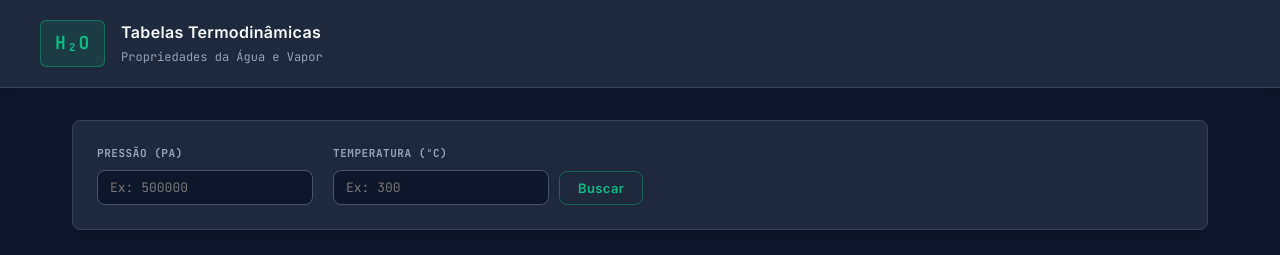
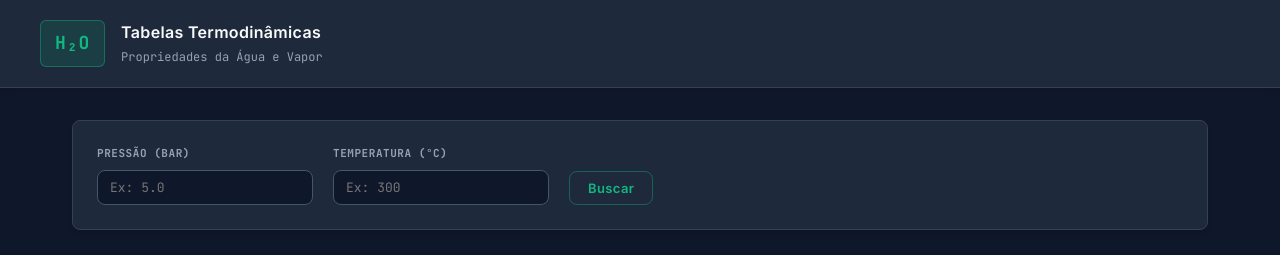
Before and after one commit to samuel-rbt/termodinamica-agua, a React (Vite) app: page / in a window 1280 px wide. Shown: the top 255 px of the page. Built offline with nearby package versions, Linux system fonts and the light colour scheme.

Commit message:
chore: half decimal pascal

```diff
--- a/src/App.jsx
+++ b/src/App.jsx
@@ -18,7 +18,7 @@ function interpQuad(x0, y0, x1, y1, x2, y2, x) {
   return y0 * L0 + y1 * L1 + y2 * L2;
 }
 
-// GERADOR DO MEMORIAL MATEMÁTICO (Lagrange)
+// GERADOR DO MEMORIAL MATEMÁTICO
 function generateCalcSteps(x0, y0, x1, y1, x2, y2, x, yName="y") {
   if (x0 === x1 || x1 === x2 || x0 === x2) return ["Erro: Pontos inválidos (Divisão por zero)."];
   const L0 = ((x - x1) * (x - x2)) / ((x0 - x1) * (x0 - x2));
@@ -65,25 +65,24 @@ export default function App() {
 
   const handleSearch = useCallback(() => {
     setResult(null); setAnalysis(null); setHighlightVal(null); setTableInfo(null);
-    const valP = parseFloat(inputP); // O USUÁRIO DIGITA EM PASCAL
-    const valT = parseFloat(inputT); // O USUÁRIO DIGITA EM °C
+    const valP = parseFloat(inputP); // USUÁRIO DIGITA EM BAR (Ex: 0.01 até 300)
+    const valT = parseFloat(inputT); // USUÁRIO DIGITA EM °C
     const hasP = !isNaN(valP);
     const hasT = !isNaN(valT);
 
-    if (!hasP && !hasT) { alert("Insira Pressão (em Pascal) e/ou Temperatura."); return; }
+    if (!hasP && !hasT) { alert("Insira Pressão e/ou Temperatura."); return; }
 
     let estado = ""; let memorial = []; let rowData = [];
     let keys = []; let units = []; let currentT = 0; let s_val = null;
 
     if (hasT && !hasP) {
-      // APENAS TEMPERATURA
       const pts = findThreePoints(satT, valT, 0);
       if (pts[0] === -1) { setResult({ error: "Temperatura fora da tabela (0.01 a 374.14 °C)." }); return; }
 
       const steps = generateCalcSteps(satT[pts[0]][0], satT[pts[0]][1], satT[pts[1]][0], satT[pts[1]][1], satT[pts[2]][0], satT[pts[2]][1], valT, "Psat (bar)");
       rowData = satTKeys.map((_, i) => interpQuad(satT[pts[0]][0], satT[pts[0]][i], satT[pts[1]][0], satT[pts[1]][i], satT[pts[2]][0], satT[pts[2]][i], valT));
 
-      // Converte o resultado de bar para Pa
+      // CONVERSÃO DE SAÍDA: Bar -> Pascal
       rowData[1] = rowData[1] * 100000;
       let tUnits = [...satTUnits]; tUnits[1] = 'Pa';
 
@@ -97,20 +96,19 @@ export default function App() {
       setAnalysis({
         estado: "MISTURA SATURADA (Foco em Temperatura)", color: "var(--accent)", T: currentT, s_val,
         h_str: `hf: ${fmt(rowData[4])} | hg: ${fmt(rowData[5])}`, s_str: `sf: ${fmt(rowData[6])} | sg: ${fmt(rowData[7])}`,
-        memorial: [`[ENTRADA] Temperatura T = ${valT} °C`, ...steps, `[CONVERSÃO FINAL] Psat (Pascal) = Psat(bar) × 100000 = ${fmt(rowData[1])} Pa`]
+        memorial: [`[ENTRADA] Temperatura T = ${valT} °C`, ...steps, `[CONVERSÃO FINAL PARA O PROFESSOR] Psat (Pascal) = Psat(bar) × 100000 = ${fmt(rowData[1])} Pa`]
       });
       setResult({ title: `Resultados para T = ${valT} °C`, interped: satT[pts[0]][0] !== valT, keys: satTKeys, units: tUnits, values: rowData, rawVal: valT });
 
     } else if (hasP && !hasT) {
-      // APENAS PRESSÃO
-      const valBar = valP / 100000; // Converte Pa -> Bar para busca interna
-      const pts = findThreePoints(satP, valBar, 0);
-      if (pts[0] === -1) { setResult({ error: "Pressão fora da tabela (611 Pa a 22.090.000 Pa)." }); return; }
+      // BUSCA DIRETA PELA PRESSÃO (valP já está em bar pelo input do usuário)
+      const pts = findThreePoints(satP, valP, 0);
+      if (pts[0] === -1) { setResult({ error: "Pressão fora da tabela de saturação (0.00611 bar a 220.9 bar)." }); return; }
 
-      const steps = generateCalcSteps(satP[pts[0]][0], satP[pts[0]][1], satP[pts[1]][0], satP[pts[1]][1], satP[pts[2]][0], satP[pts[2]][1], valBar, "Tsat (°C)");
-      rowData = satPKeys.map((_, i) => interpQuad(satP[pts[0]][0], satP[pts[0]][i], satP[pts[1]][0], satP[pts[1]][i], satP[pts[2]][0], satP[pts[2]][i], valBar));
+      const steps = generateCalcSteps(satP[pts[0]][0], satP[pts[0]][1], satP[pts[1]][0], satP[pts[1]][1], satP[pts[2]][0], satP[pts[2]][1], valP, "Tsat (°C)");
+      rowData = satPKeys.map((_, i) => interpQuad(satP[pts[0]][0], satP[pts[0]][i], satP[pts[1]][0], satP[pts[1]][i], satP[pts[2]][0], satP[pts[2]][i], valP));
 
-      // Converte a pressão de volta para Pa
+      // CONVERSÃO DE SAÍDA: Bar -> Pascal
       rowData[0] = rowData[0] * 100000;
       let pUnits = [...satPUnits]; pUnits[0] = 'Pa';
 
@@ -119,25 +117,24 @@ export default function App() {
 
       keys = satPKeys; units = pUnits; currentT = rowData[1]; s_val = [rowData[6], rowData[7]];
       setTableInfo({ headers: modHeaders, rows: modRows, keyIdx: 0 });
-      setHighlightVal(valP);
+      setHighlightVal(valP * 100000); // Highlight procura em Pascal agora
 
       setAnalysis({
         estado: "MISTURA SATURADA (Foco em Pressão)", color: "var(--accent)", T: currentT, s_val,
         h_str: `hf: ${fmt(rowData[4])} | hg: ${fmt(rowData[5])}`, s_str: `sf: ${fmt(rowData[6])} | sg: ${fmt(rowData[7])}`,
-        memorial: [`[ENTRADA] Pressão P = ${valP} Pa`, `[CONVERSÃO] P = ${valP} / 100000 = ${fmt(valBar)} bar`, ...steps]
+        memorial: [`[ENTRADA] Pressão P = ${valP} bar`, ...steps, `[CONVERSÃO FINAL PARA O PROFESSOR] P_exibição = ${valP} × 100000 = ${fmt(rowData[0])} Pa`]
       });
-      setResult({ title: `Resultados para P = ${valP} Pa`, interped: satP[pts[0]][0] !== valBar, keys: satPKeys, units: pUnits, values: rowData, rawVal: rowData[1] });
+      setResult({ title: `Resultados para P = ${valP * 100000} Pa`, interped: satP[pts[0]][0] !== valP, keys: satPKeys, units: pUnits, values: rowData, rawVal: rowData[1] });
 
     } else if (hasP && hasT) {
-      // PRESSÃO E TEMPERATURA
-      const valBar = valP / 100000;
-      const ptsP = findThreePoints(satP, valBar, 0);
-      if (ptsP[0] === -1) { setResult({ error: "Pressão fora dos limites termodinâmicos (611 Pa a 22.090.000 Pa)." }); return; }
+      // valP está em bar
+      const ptsP = findThreePoints(satP, valP, 0);
+      if (ptsP[0] === -1) { setResult({ error: "Pressão fora dos limites termodinâmicos (0.00611 a 220.9 bar)." }); return; }
 
-      const Tsat = interpQuad(satP[ptsP[0]][0], satP[ptsP[0]][1], satP[ptsP[1]][0], satP[ptsP[1]][1], satP[ptsP[2]][0], satP[ptsP[2]][1], valBar);
-      const stepsTsat = generateCalcSteps(satP[ptsP[0]][0], satP[ptsP[0]][1], satP[ptsP[1]][0], satP[ptsP[1]][1], satP[ptsP[2]][0], satP[ptsP[2]][1], valBar, "Tsat");
+      const Tsat = interpQuad(satP[ptsP[0]][0], satP[ptsP[0]][1], satP[ptsP[1]][0], satP[ptsP[1]][1], satP[ptsP[2]][0], satP[ptsP[2]][1], valP);
+      const stepsTsat = generateCalcSteps(satP[ptsP[0]][0], satP[ptsP[0]][1], satP[ptsP[1]][0], satP[ptsP[1]][1], satP[ptsP[2]][0], satP[ptsP[2]][1], valP, "Tsat");
 
-      memorial.push(`[ENTRADAS] P = ${valP} Pa (${fmt(valBar)} bar) | T = ${valT} °C`);
+      memorial.push(`[ENTRADAS] P = ${valP} bar | T = ${valT} °C`);
       memorial.push(`Determinando a Fronteira de Fase (Tsat):`);
       memorial.push(...stepsTsat);
 
@@ -145,10 +142,10 @@ export default function App() {
         estado = "VAPOR SUPERAQUECIDO";
         memorial.push(`\n[ANÁLISE DE FASE] T_sistema > Tsat ➔ (${valT} °C > ${fmt(Tsat)} °C)`);
 
-        const { key, table } = findClosestTable(supData, valBar);
+        const { key, table } = findClosestTable(supData, valP);
         memorial.push(`Buscando em tabela de Vapor (P_ref = ${key} bar).`);
         const ptsT = findThreePoints(table.rows, valT, 0);
-        if (ptsT[0] === -1) { setResult({ error: `T = ${valT}°C fora da tabela superaquecida.` }); return; }
+        if (ptsT[0] === -1) { setResult({ error: `T = ${valT}°C fora da tabela superaquecida para P=${key} bar.` }); return; }
 
         memorial.push(`\n[CÁLCULO DA ENTROPIA s]`);
         memorial.push(...generateCalcSteps(table.rows[ptsT[0]][0], table.rows[ptsT[0]][3], table.rows[ptsT[1]][0], table.rows[ptsT[1]][3], table.rows[ptsT[2]][0], table.rows[ptsT[2]][3], valT, "s"));
@@ -159,16 +156,16 @@ export default function App() {
         setTableInfo({ headers: table.headers, rows: table.rows, keyIdx: 0 });
         setHighlightVal(valT);
         setAnalysis({ estado, color: "var(--amber)", memorial, T: valT, s_val: rowData[3], h_str: fmt(rowData[2]), s_str: fmt(rowData[3]) });
-        setResult({ title: `Vapor Superaquecido (P = ${valP} Pa, T = ${valT} °C)`, interped: table.rows[ptsT[0]][0] !== valT, keys: ['T','v','h','s'], units: units, values: rowData, rawVal: valT });
+        setResult({ title: `Vapor Superaquecido (P = ${valP * 100000} Pa, T = ${valT} °C)`, interped: table.rows[ptsT[0]][0] !== valT, keys: ['T','v','h','s'], units: units, values: rowData, rawVal: valT });
 
       } else if (valT < Tsat - 0.1) {
         estado = "LÍQUIDO COMPRIMIDO";
         memorial.push(`\n[ANÁLISE DE FASE] T_sistema < Tsat ➔ (${valT} °C < ${fmt(Tsat)} °C)`);
 
-        const { key, table } = findClosestTable(liqData, valBar / 10);
+        const { key, table } = findClosestTable(liqData, valP / 10);
         memorial.push(`Buscando em tabela de Líquido (P_ref = ${key} MPa).`);
         const ptsT = findThreePoints(table.rows, valT, 0);
-        if (ptsT[0] === -1) { setResult({ error: `T = ${valT}°C fora da tabela de líquido.` }); return; }
+        if (ptsT[0] === -1) { setResult({ error: `T = ${valT}°C fora da tabela de líquido para P=${key} MPa.` }); return; }
 
         memorial.push(`\n[CÁLCULO DA ENTROPIA s]`);
         memorial.push(...generateCalcSteps(table.rows[ptsT[0]][0], table.rows[ptsT[0]][3], table.rows[ptsT[1]][0], table.rows[ptsT[1]][3], table.rows[ptsT[2]][0], table.rows[ptsT[2]][3], valT, "s"));
@@ -178,25 +175,25 @@ export default function App() {
 
         setTableInfo({ headers: table.headers, rows: table.rows, keyIdx: 0 });
         setHighlightVal(valT);
-        setAnalysis({ estado, color: "#3b82f6", memorial, T: valT, s_val: rowData[3], h_str: fmt(rowData[2]), s_str: fmt(rowData[3]) });
-        setResult({ title: `Líquido Comprimido (P = ${valP} Pa, T = ${valT} °C)`, interped: table.rows[ptsT[0]][0] !== valT, keys: ['T','v','h','s'], units: units, values: rowData, rawVal: valT });
+        setAnalysis({ estado, color: "var(--accent)", memorial, T: valT, s_val: rowData[3], h_str: fmt(rowData[2]), s_str: fmt(rowData[3]) });
+        setResult({ title: `Líquido Comprimido (P = ${valP * 100000} Pa, T = ${valT} °C)`, interped: table.rows[ptsT[0]][0] !== valT, keys: ['T','v','h','s'], units: units, values: rowData, rawVal: valT });
 
       } else {
         estado = "MISTURA SATURADA";
         memorial.push(`\n[ANÁLISE DE FASE] T_sistema ≅ Tsat ➔ (${valT} °C ≅ ${fmt(Tsat)} °C)`);
         memorial.push(`Extraindo as linhas de saturação do fluido.`);
-        rowData = satPKeys.map((_, i) => interpQuad(satP[ptsP[0]][0], satP[ptsP[0]][i], satP[ptsP[1]][0], satP[ptsP[1]][i], satP[ptsP[2]][0], satP[ptsP[2]][i], valBar));
+        rowData = satPKeys.map((_, i) => interpQuad(satP[ptsP[0]][0], satP[ptsP[0]][i], satP[ptsP[1]][0], satP[ptsP[1]][i], satP[ptsP[2]][0], satP[ptsP[2]][i], valP));
 
-        rowData[0] = rowData[0] * 100000; // Voltar para Pascal
+        rowData[0] = rowData[0] * 100000; // Converte para Pascal
         let pUnits = [...satPUnits]; pUnits[0] = 'Pa';
         const modRows = satP.map(r => { let nr = [...r]; nr[0] *= 100000; return nr; });
         let modHeaders = [...satPHeaders]; modHeaders[0] = 'P (Pa)';
 
         keys = satPKeys; units = pUnits;
         setTableInfo({ headers: modHeaders, rows: modRows, keyIdx: 0 });
-        setHighlightVal(valP);
+        setHighlightVal(valP * 100000);
         setAnalysis({ estado, color: "var(--accent)", memorial, T: rowData[1], s_val: [rowData[6], rowData[7]], h_str: `hf: ${fmt(rowData[4])} | hg: ${fmt(rowData[5])}`, s_str: `sf: ${fmt(rowData[6])} | sg: ${fmt(rowData[7])}` });
-        setResult({ title: `Mistura Saturada (P = ${valP} Pa)`, interped: satP[ptsP[0]][0] !== valBar, keys: satPKeys, units: pUnits, values: rowData, rawVal: rowData[1] });
+        setResult({ title: `Mistura Saturada (P = ${valP * 100000} Pa)`, interped: satP[ptsP[0]][0] !== valP, keys: satPKeys, units: pUnits, values: rowData, rawVal: rowData[1] });
       }
     }
   }, [inputP, inputT]);
@@ -218,20 +215,20 @@ export default function App() {
 
       <main className={styles.main}>
 
-        {/* BARRA DE BUSCA EM PASCAL (All-in-One) */}
         <div className={styles.searchBar}>
           <div className={styles.searchGroup}>
-            <label className={styles.searchLabel}>PRESSÃO (Pa)</label>
+            <label className={styles.searchLabel}>PRESSÃO (bar)</label>
             <div className={styles.searchInput}>
-              <input type="number" value={inputP} onChange={e => setInputP(e.target.value)} onKeyDown={e => e.key === 'Enter' && handleSearch()} placeholder="Ex: 500000" />
+              {/* O INPUT AGORA TEM STEP E MIN PARA ACEITAR NÚMEROS QUEBRADOS COMO 0.01 */}
+              <input type="number" step="0.01" min="0.001" value={inputP} onChange={e => setInputP(e.target.value)} onKeyDown={e => e.key === 'Enter' && handleSearch()} placeholder="Ex: 5.0" />
             </div>
           </div>
 
           <div className={styles.searchGroup}>
             <label className={styles.searchLabel}>TEMPERATURA (°C)</label>
             <div className={styles.searchInput}>
-              <input type="number" value={inputT} onChange={e => setInputT(e.target.value)} onKeyDown={e => e.key === 'Enter' && handleSearch()} placeholder="Ex: 300" />
-              <button onClick={handleSearch}>Buscar</button>
+              <input type="number" step="0.1" value={inputT} onChange={e => setInputT(e.target.value)} onKeyDown={e => e.key === 'Enter' && handleSearch()} placeholder="Ex: 300" />
+              <button onClick={handleSearch} style={{marginLeft: '10px'}}>Buscar</button>
             </div>
           </div>
         </div>
@@ -269,7 +266,6 @@ export default function App() {
           </div>
         )}
 
-        {/* PROPRIEDADES DE SAÍDA */}
         {result && !result.error && (
           <div className={styles.resultCard}>
             <div className={styles.resultHeader}>
@@ -288,14 +284,12 @@ export default function App() {
           </div>
         )}
 
-        {/* GRÁFICO */}
         {analysis && (
           <div className={styles.resultCard} style={{ padding: '1rem', overflow: 'hidden' }}>
             <RankineChart analysis={analysis} currentResult={result} />
           </div>
         )}
 
-        {/* TABELA COM DESTAQUE DA LINHA */}
         {tableInfo && tableInfo.headers && (
           <div className={styles.tableWrap}>
             <table className={styles.table}>
```
